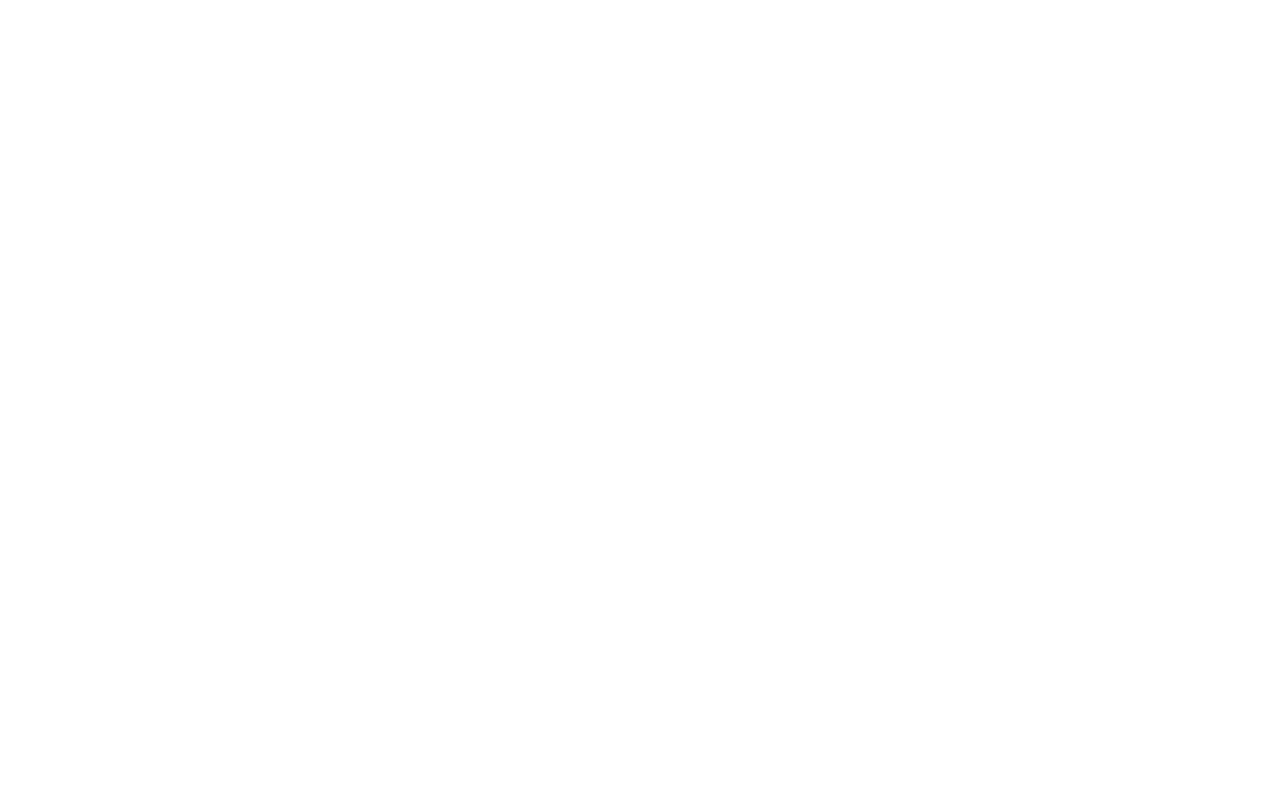
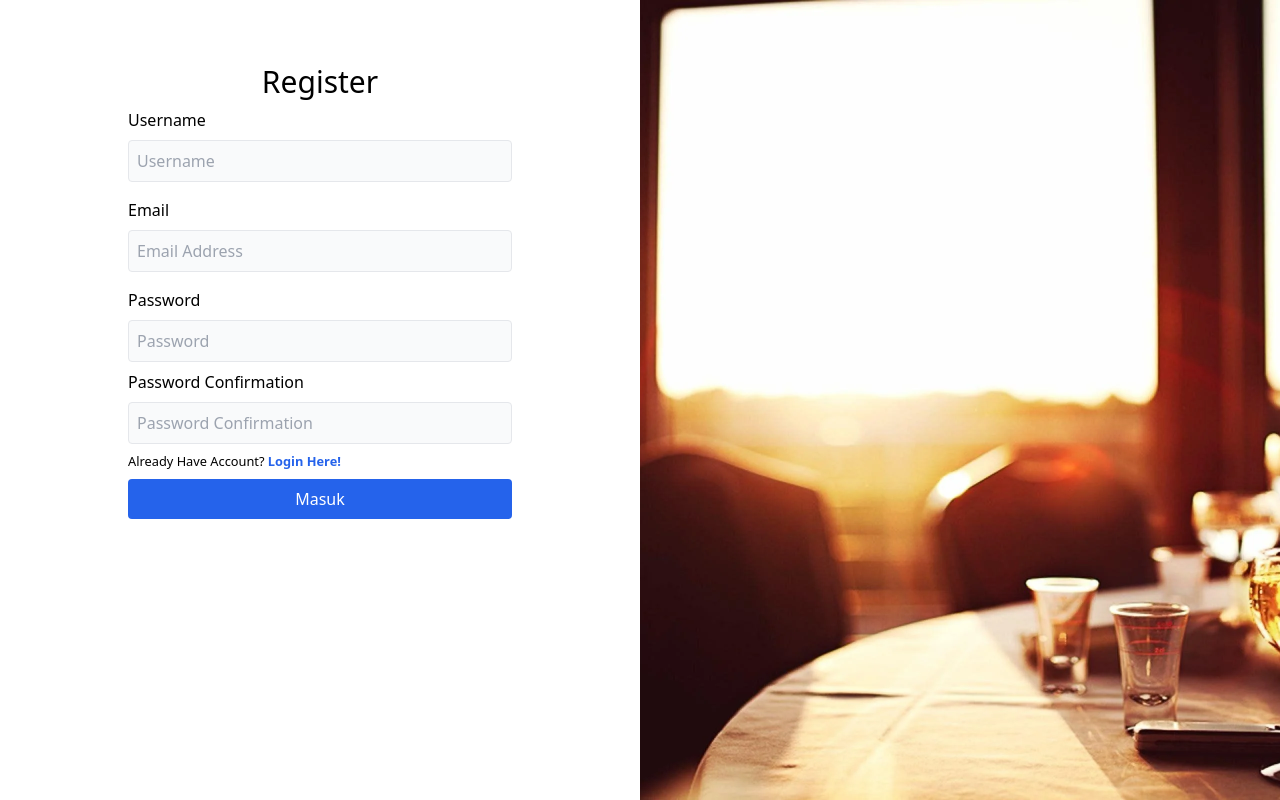
Before and after one commit to KingZTzy/review-resto, a Vue app: page /register in a window 1280 px wide. Before the commit this address had no page. Built offline with nearby package versions, Linux system fonts and the light colour scheme; no server answers.

Commit message:
feat: register

```diff
--- a/src/composables/useHttp.js
+++ b/src/composables/useHttp.js
@@ -1,6 +1,7 @@
 import axios from "axios"
 
 export const useHttp = () => {
+    axios.defaults.headers.common['Authorization'] = `Bearer ${localStorage.getItem('access_token')}`;
     const client = axios.create({
         baseURL: import.meta.env.VUE_APP_API_URL || 'http://localhost:8000',
         headers:{
--- a/src/router/index.js
+++ b/src/router/index.js
@@ -1,5 +1,6 @@
 import { createRouter, createWebHistory } from 'vue-router'
 import LoginView from '../views/LoginView.vue'
+import RegisterView from '../views/RegisterView.vue'
 
 const router = createRouter({
   history: createWebHistory(import.meta.env.BASE_URL),
@@ -8,6 +9,11 @@
       path: '/',
       name: 'login',
       component: LoginView,
+    },
+    {
+      path: '/register',
+      name: 'register',
+      component: RegisterView,
     },
     {
       path: '/restos',
--- a/src/views/LoginView.vue
+++ b/src/views/LoginView.vue
@@ -33,27 +33,32 @@
 </script>
 
 <template>
+  <Loading v-if="isLoggingIn" />
   <main class="grid grid-cols-12 min-h-screen">
     <section class="col-span-6 bg-white h-full shadow-xl">
-      <form :action="route.path" method="post" class="p-40 font-light" @submit.prevent="onSubmit">
+      <form :action="route.path" method="post" class="p-10 py-32 px-32 font-light" @submit.prevent="onSubmit">
         <h1 class="block text-center mb-2 text-3xl">Login</h1>
 
         <div class="mb-4">
           <label for="email" class="block mb-2">Email</label>
-          <input v-model="credenstials.email" type="email" required placeholder="someone@gmail.com"
-            class="border p-2 w-full bg-gray-50 outline-none focus:ring-4 focus:ring-blue-300 rounded">
+          <input v-model="credenstials.email" type="email" required placeholder="Email Address"
+            class="border p-2 w-full bg-gray-50 outline-none focus:ring-1 focus:ring-blue-300 rounded">
         </div>
 
         <div class="mb-4">
           <label for="password" class="block mb-2">Password</label>
-          <input v-model="credenstials.password" type="password" required
-            class="border p-2 w-full bg-gray-50 outline-none focus:ring-4 focus:ring-blue-300 rounded">
+          <input v-model="credenstials.password" type="password" required placeholder="Password"
+            class="border p-2 w-full bg-gray-50 outline-none focus:ring-1 focus:ring-blue-300 rounded">
         </div>
-        <small class="block mb-2">Don't Have Account? <router-link to="#" class="text-blue-600">Register
+        <small class="block mb-2">Don't Have Account? <router-link :to="{ name: 'register' }" class="text-blue-600 font-bold hover:text-blue-800 transition-colors duration-300">Register
             Here!</router-link> </small>
         <button type="submit"
-          class="bg-blue-600 text-white p-2 w-full block hover:bg-blue-800 rounded transition-colors duration-200">Masuk</button>
+          class="bg-blue-600 text-white p-2 w-full block hover:bg-blue-800 rounded transition-colors duration-300">Masuk</button>
       </form>
     </section>
+
+    <section class="col-span-6">
+            <img class="object-cover h-full" src="../../public/img/Resto1.png">
+        </section>
   </main>
 </template>
--- /dev/null
+++ b/src/views/RegisterView.vue
@@ -0,0 +1,77 @@
+<script setup>
+import { reactive, ref } from 'vue';
+import { useRoute, useRouter } from 'vue-router';
+import { useAuthRepository } from '@/composables';
+
+const repository = useAuthRepository()
+const route = useRoute()
+const router = useRouter()
+
+const credenstials = reactive({
+    name: '',
+    email: '',
+    password: '',
+    password_confirmation: '',
+    device_name: 'browser',
+})
+
+const Register = ref(false)
+const onSubmit = async () => {
+    Register.value = true
+
+    try {
+        const { data } = await repository.register(credenstials)
+        if (data) {
+            router.replace({ name: "login" })
+        }
+    } catch (e) {
+        console.error(e)
+    }
+
+    Register.value = false
+}
+</script>
+
+<template>
+    <main class="grid grid-cols-12 min-h-screen overflow-hidden">
+        <section class="col-span-6 bg-white h-full">
+            <form :action="route.path" method="post" class="p-10 px-32 py-16 font-light" @submit.prevent="onSubmit">
+                <h1 class="block text-center mb-2 text-3xl">Register</h1>
+
+                <div class="mb-4">
+                    <label for="name" class="block mb-2">Username</label>
+                    <input v-model="credenstials.name" type="text" required placeholder="Username"
+                        class="border p-2 w-full bg-gray-50 outline-none focus:ring-1 focus:ring-blue-400 rounded">
+                </div>
+
+                <div class="mb-4">
+                    <label for="email" class="block mb-2">Email</label>
+                    <input v-model="credenstials.email" type="email" required placeholder="Email Address"
+                        class="border p-2 w-full bg-gray-50 outline-none focus:ring-1 focus:ring-blue-400 rounded">
+                </div>
+
+                <div class="mb-2">
+                    <label for="password" class="block mb-2">Password</label>
+                    <input v-model="credenstials.password" type="password" required placeholder="Password"
+                        class="border p-2 w-full bg-gray-50 outline-none focus:ring-1 focus:ring-blue-400 rounded">
+                </div>
+
+                <div class="mb-2">
+                    <label for="password_confirmation" class="block mb-2">Password Confirmation</label>
+                    <input v-model="credenstials.password_confirmation" type="password" required placeholder="Password Confirmation"
+                        class="border p-2 w-full bg-gray-50 outline-none focus:ring-1 focus:ring-blue-400 rounded">
+                </div>
+
+                <small class="block mb-2 font-light">Already Have Account? <router-link :to="{ name: 'login' }"
+                        class="text-blue-600 hover:text-blue-800 transition-colors duration-300 font-bold">Login
+                        Here!</router-link> </small>
+                <button type="submit"
+                    class="bg-blue-600 hover:bg-blue-800 transition-colors duration-300 text-white p-2 w-full block rounded">Masuk</button>
+            </form>
+        </section>
+
+        <section class="col-span-6">
+            <img class="object-cover h-full" src="../../public/img/Resto1.png">
+        </section>
+    </main>
+</template>
--- a/src/views/RestoDetailView.vue
+++ b/src/views/RestoDetailView.vue
@@ -41,8 +41,7 @@
 
 <template>
     <BaseContainer>
-        <RouterLink :to="{ name: 'restos' }"
-            class="inline-block p-2 px-4 bg-blue-600 text-white rounded hover:bg-blue-800">
+        <RouterLink :to="{ name: 'restos' }" class="inline-block p-2 px-4 bg-blue-600 text-white rounded hover:bg-blue-800">
             Back
         </RouterLink>
 
@@ -51,7 +50,7 @@
         </BaseCard>
 
         <BaseCard class="mt-4">
-            <template> #title>{{ resto.name }}</template>
+            <template #title>{{ resto.name }}</template>
             {{ resto.description }}
         </BaseCard>
 
--- a/src/views/RestoView.vue
+++ b/src/views/RestoView.vue
@@ -32,7 +32,7 @@
 </script>
 
 <template>
-    <BaseContainer class="min-h-screen container mx-auto">
+    <BaseContainer>
         <div class="grid grid-cols-12 gap-4">
             <div v-for="resto in restos" :key="resto.id" class="col-span-4">
                 <BaseCard :to="{ name: 'restos-show', params: { id: resto.id } }">
```
Also changed, not shown: public/img/Resto1.png (added).
